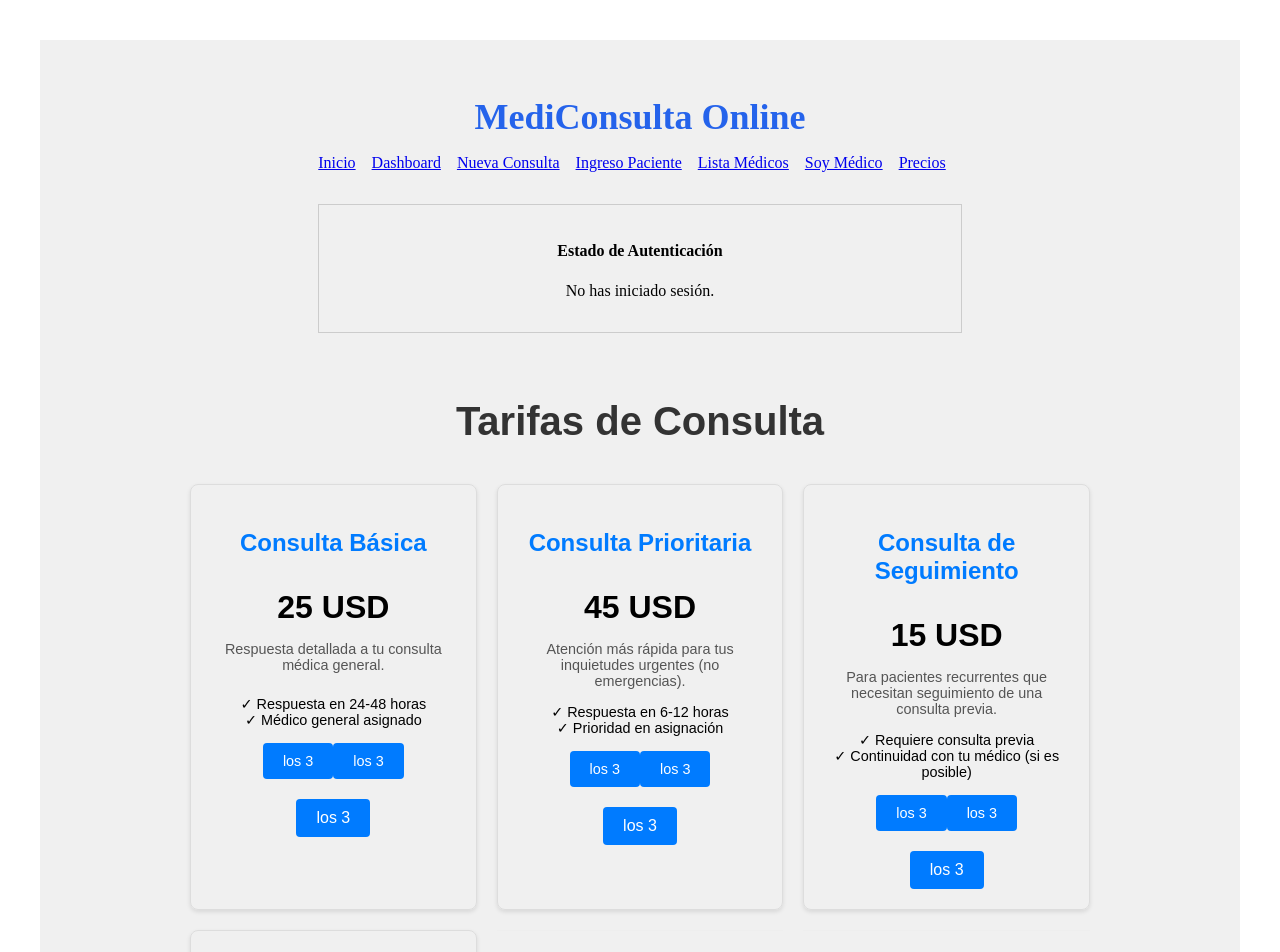
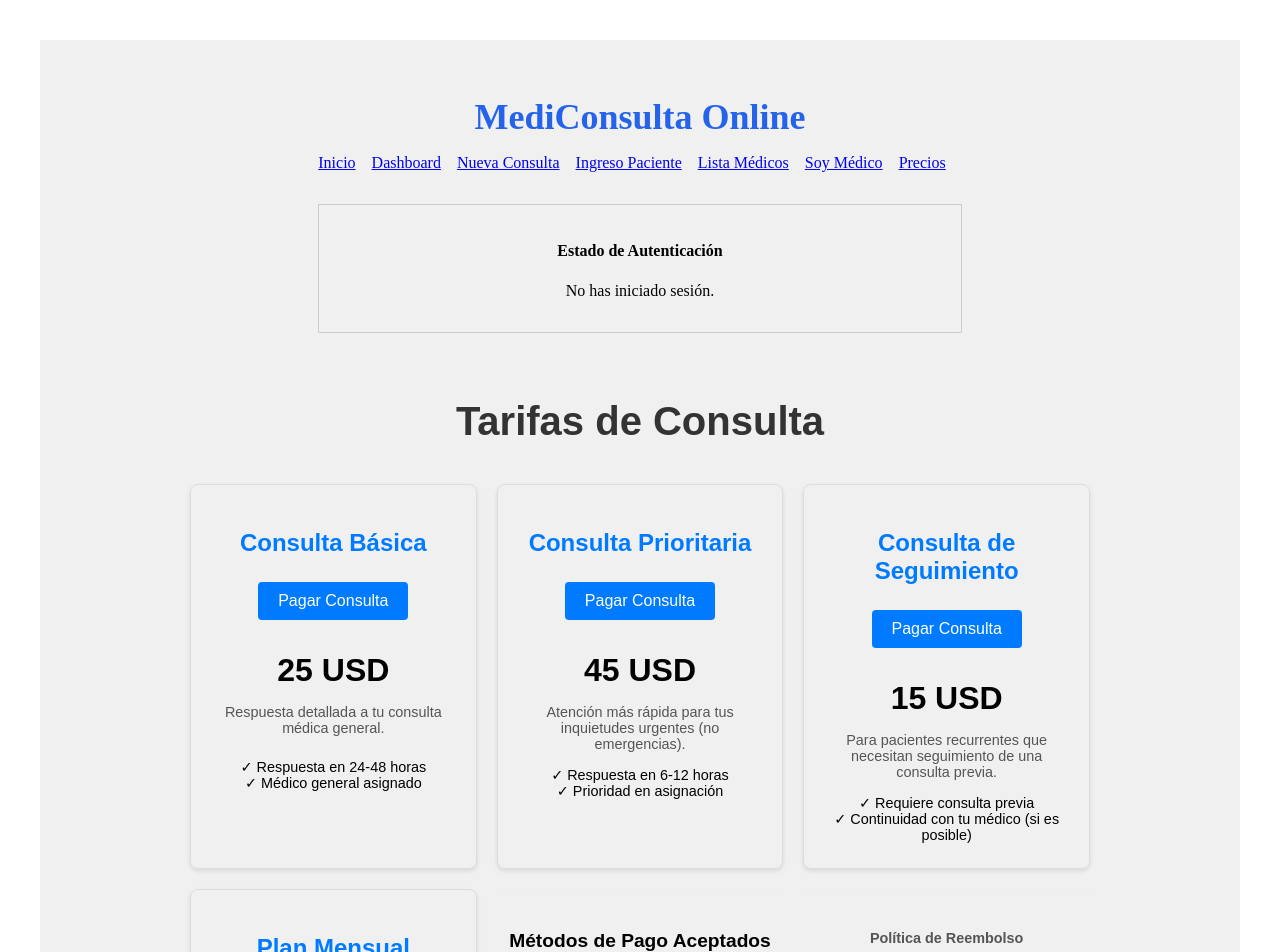
Before and after one commit to computadorescol/Medicos, a React (Vite) app in the folder frontend/: page /pricing in a window 1280 px wide. Shown: the top 952 px of the page. Built offline with nearby package versions, Linux system fonts and the light colour scheme; no server answers.

Commit message:
dejar el componente Payconsultation.tsx sin props

```diff
--- a/frontend/src/components/PricingPage.tsx
+++ b/frontend/src/components/PricingPage.tsx
@@ -132,18 +132,14 @@ const handleCheckout = async (tierId: string, price: string) => {
               {tier.name}
               {tier.comingSoon && <span style={styles.comingSoonBadge}>Próximamente</span>}
             </h3>
-            {/* <PayConsultation tierId={tier.id} price={tier.price} /> */}
+            <PayConsultation />
             <p style={styles.tierPrice}>{tier.price}</p>
             <p style={styles.tierDescription}>{tier.description}</p>
             <ul style={styles.tierFeature}>
               {tier.features.map((feature, index) => (
                 <li key={index}>✓ {feature}</li>
               ))}
-            <button style={styles.payButton} onClick={() => handleCheckout(tier.id, tier.price)}>los 3</button>
-
-              <button style={styles.payButton} onClick={() => handleCheckout(tier.id, tier.price)}>los 3</button></ul>
-
-          <button style={styles.payButton} onClick={() => handleCheckout(tier.id, tier.price)}>los 3</button>
+            </ul>
           </div>
               ))}
 
```
